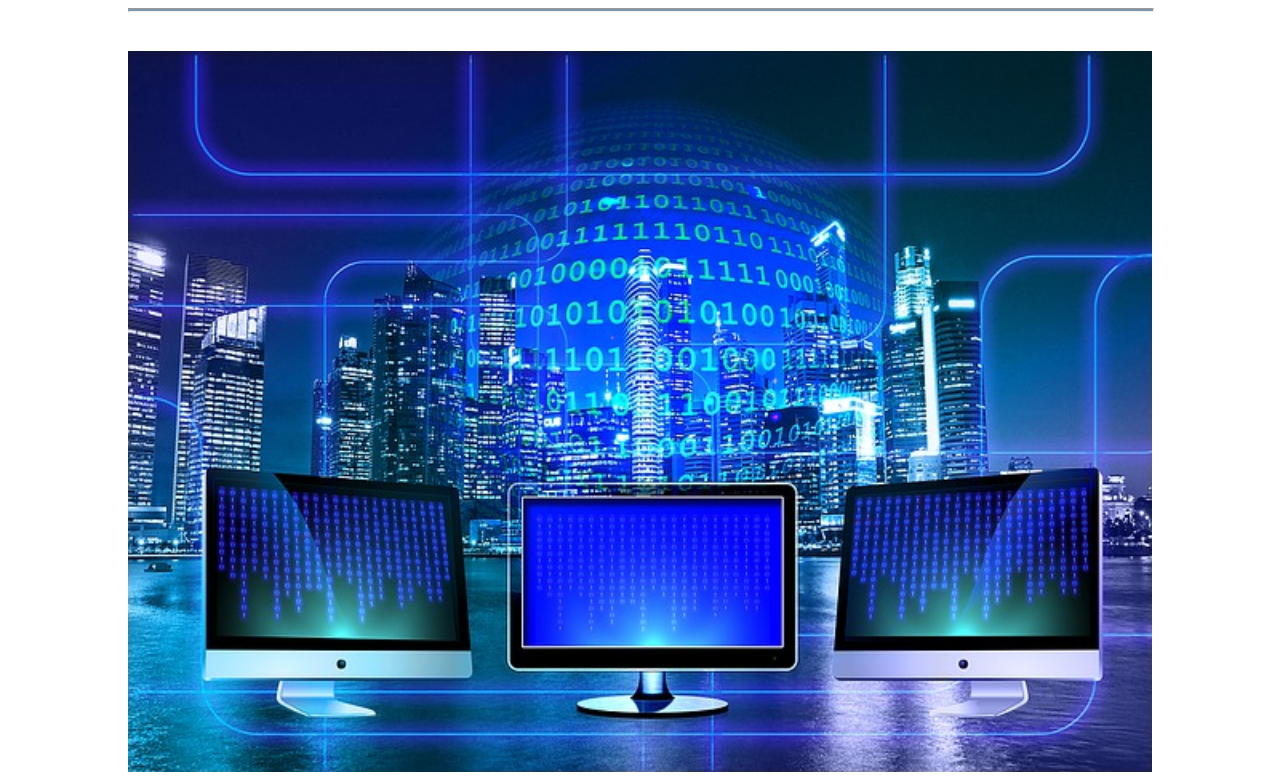
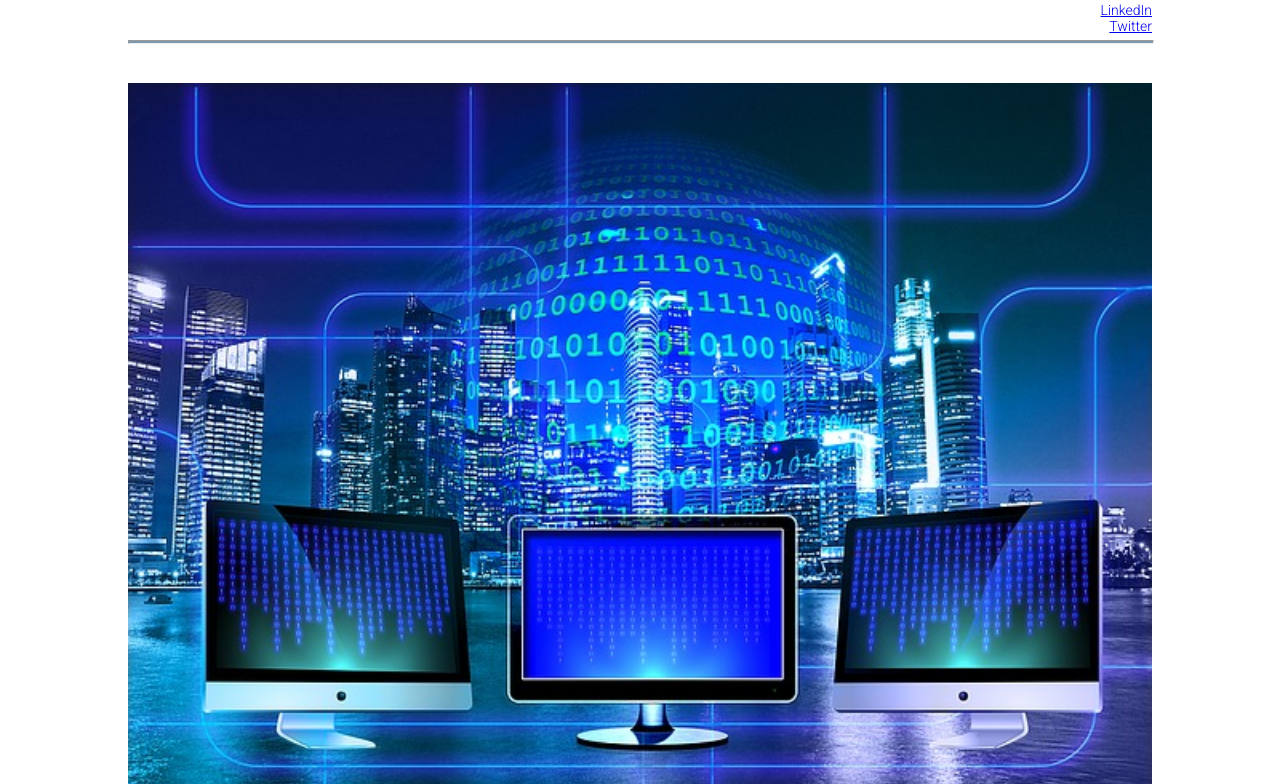
Before and after one commit to pbrandiezs/udacity-frontend-project1-portfolio, a plain HTML site: page index.html in a window 1280 px wide. Shown: the part 107-891 px from the top of the page. Drawn offline with Linux system fonts and the light colour scheme.

Commit message:
feat: Added social media links

```diff
--- a/index.html
+++ b/index.html
@@ -12,6 +12,10 @@
         <header class="header">
             <h1>Perry Brandiezs</h1>
             <h2>IT Professional</h2>
+            <h3 class=social_media>
+                <a href="http://www.linkedin.com/in/perry-brandiezs">LinkedIn</a>
+                <a href="https://twitter.com/pbrandiezs">Twitter</a>
+            </h3>
             <hr>
         </header>
         <main>
--- a/project1.css
+++ b/project1.css
@@ -52,6 +52,11 @@ body, html {
         background-color: #7d97ad;
     }
 
+    .social_media{
+        display: flex;
+        flex-direction: column;
+        text-transform: none;
+    }
     .featured {
         font-family: Roboto;
         color: #7d97ad;
```
